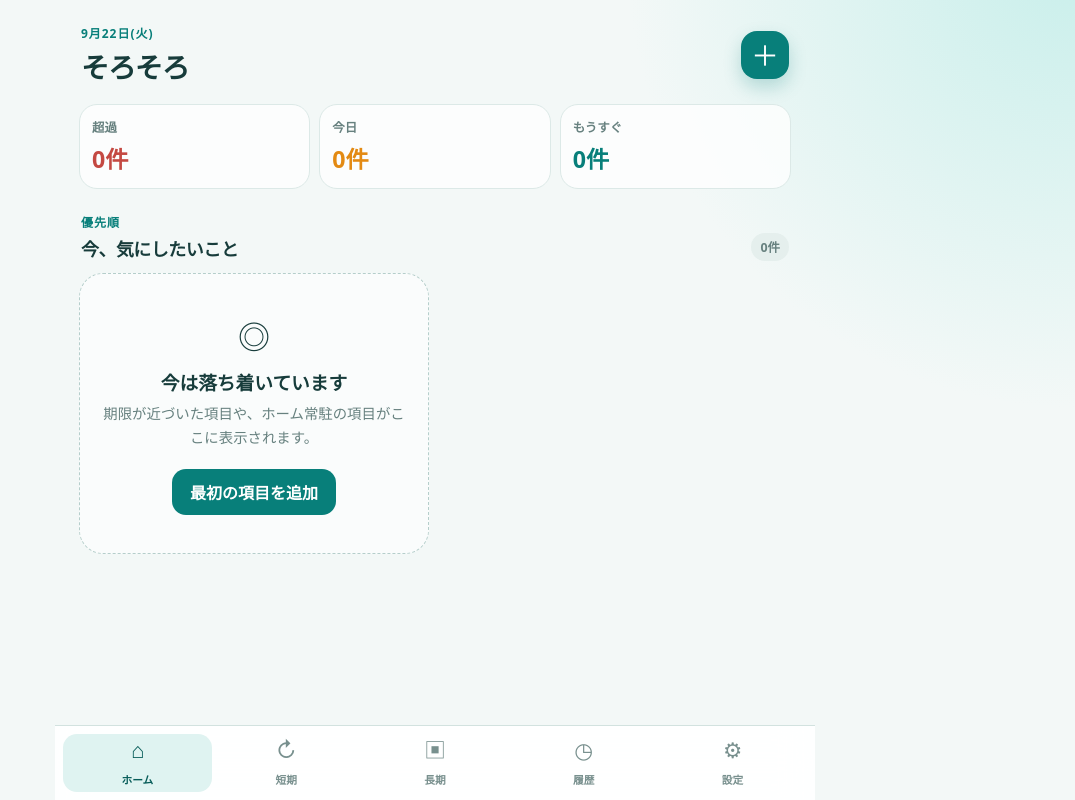
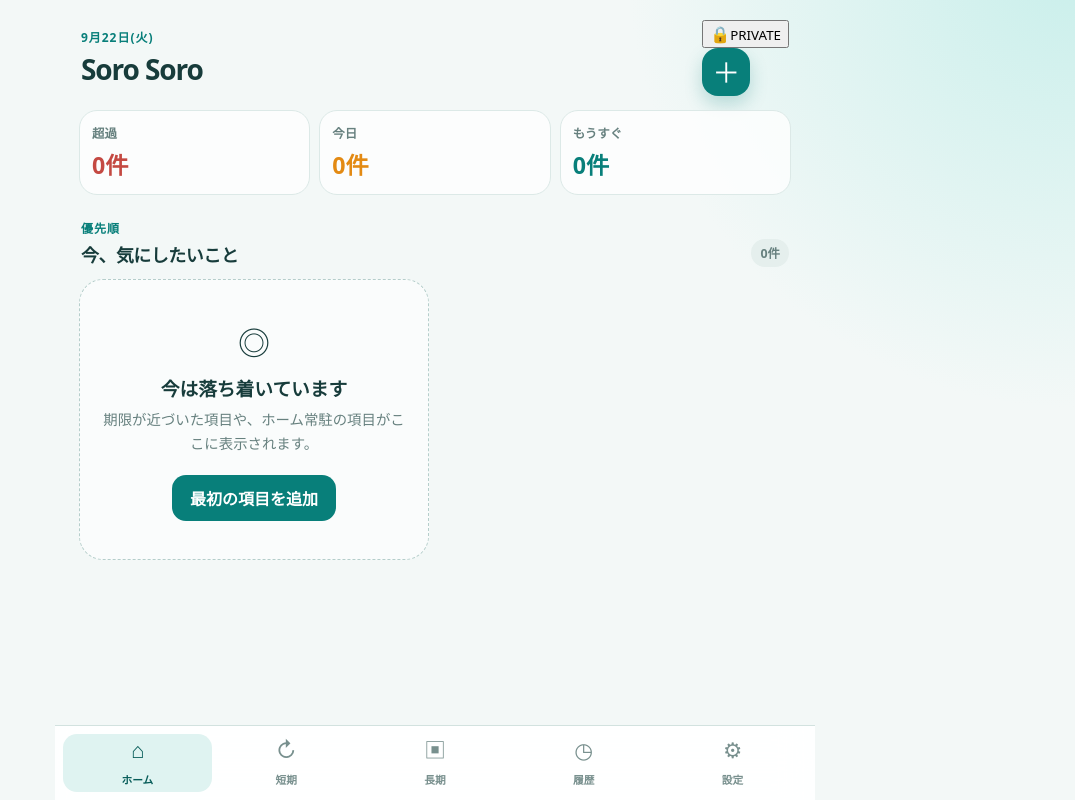
Before and after one commit to yuuuh26/sorosoro, a plain HTML site: page index.html in a window 1280 px wide. Shown: the whole page, without its empty margins (205-1280 px from the left). Drawn offline with Linux system fonts and the light colour scheme.

Commit message:
Rename app to Soro Soro and add privacy UI

```diff
--- a/index.html
+++ b/index.html
@@ -4,9 +4,9 @@
   <meta charset="UTF-8">
   <meta name="viewport" content="width=device-width, initial-scale=1, viewport-fit=cover">
   <meta name="theme-color" content="#087f7a">
-  <meta name="description" content="最後にやった日から、次の『そろそろ』を知らせる周期管理アプリ">
+  <meta name="description" content="暮らしの周期を軽やかに整える、Soro Soro 周期管理アプリ">
   <meta name="robots" content="noindex, nofollow, noarchive">
-  <title>そろそろ</title>
+  <title>Soro Soro</title>
   <link rel="manifest" href="./manifest.webmanifest">
   <link rel="icon" type="image/png" sizes="192x192" href="./assets/icon-192.png">
   <link rel="apple-touch-icon" href="./assets/icon-192.png">
@@ -15,8 +15,11 @@
 <body>
   <div class="app-shell">
     <header class="app-header">
-      <div><p class="eyebrow" id="todayLabel"></p><h1 id="pageTitle">そろそろ</h1></div>
-      <button class="icon-button" id="quickAdd" type="button" aria-label="項目を追加"><span aria-hidden="true">＋</span></button>
+      <div class="brand-block"><p class="eyebrow" id="todayLabel"></p><h1 id="pageTitle" class="brand-title">Soro Soro</h1></div>
+      <div class="header-actions">
+        <button class="privacy-button" id="privacyToggle" type="button" aria-label="プライベート項目を表示" aria-pressed="false"><span id="privacyIcon" aria-hidden="true">🔒</span><small id="privacyLabel">PRIVATE</small></button>
+        <button class="icon-button" id="quickAdd" type="button" aria-label="項目を追加"><span aria-hidden="true">＋</span></button>
+      </div>
     </header>
 
     <main id="mainContent" tabindex="-1">
@@ -39,10 +42,11 @@
       </section>
       <section class="view" id="settingsView" data-view="settings" aria-labelledby="pageTitle">
         <div class="settings-stack">
+          <section class="settings-card privacy-settings-card"><div class="settings-title-row"><div><p class="section-kicker">PRIVACY</p><h2>プライベートモード</h2></div><strong class="privacy-state" id="privacyState">非表示 0件</strong></div><p class="muted-copy">プライベートに設定した項目は、通常時は一覧・履歴・件数から隠れます。表示状態は再読み込みすると自動で非表示に戻ります。</p><button class="secondary-button full privacy-settings-button" id="privacySettingsToggle" type="button">プライベート項目を表示</button><p class="privacy-note">※ 画面上で隠すための機能です。端末内データ自体を暗号化する機能ではありません。</p></section>
           <section class="settings-card"><h2>データ</h2><div class="setting-row"><span>端末保存</span><strong id="dbStatus">確認中</strong></div><div class="setting-row"><span>永続ストレージ</span><strong id="persistStatus">確認中</strong></div><button class="secondary-button full" id="requestPersist" type="button">永続化を申請</button></section>
           <section class="settings-card"><h2>停止中の項目</h2><div id="pausedList" class="paused-list"></div></section>
           <section class="settings-card"><h2>URL</h2><div class="url-block"><span>アプリURL</span><code id="appUrl">https://yuuuh26.github.io/sorosoro/</code><button class="copy-button" data-copy="app" type="button">コピー</button></div><div class="url-block"><span>GitHubリポジトリURL</span><code id="repoUrl">https://github.com/yuuuh26/sorosoro</code><button class="copy-button" data-copy="repo" type="button">コピー</button></div></section>
-          <section class="about-card"><img src="./assets/icon-192.png" width="64" height="64" alt=""><div><h2>そろそろ</h2><p>v1.0.0</p><p>Made by YUU</p></div></section>
+          <section class="about-card"><img src="./assets/icon-192.png" width="64" height="64" alt=""><div><h2>Soro Soro</h2><p>v1.1.0</p><p>Made by YUU</p></div></section>
         </div>
       </section>
     </main>
@@ -63,12 +67,12 @@
       <div class="form-grid">
         <label class="field icon-field"><span>絵文字</span><input id="itemIcon" maxlength="4" value="🫖" aria-label="アイコンまたは絵文字"></label>
         <label class="field name-field"><span>項目名 <em>必須</em></span><input id="itemName" required maxlength="40" placeholder="お茶ポット洗浄"></label>
-        <label class="field"><span>カテゴリー</span><select id="itemCategory"><option>🏠 家事</option><option>🧹 掃除</option><option>💊 健康</option><option>✂️ 身だしなみ</option><option>🛠 メンテナンス</option><option>📦 補充</option><option>⭐ その他</option></select></label>
         <fieldset class="field cycle-field"><legend>周期 <em>必須</em></legend><div class="inline-fields"><input id="intervalValue" type="number" min="1" max="999" value="7" required aria-label="周期の数値"><select id="intervalUnit" aria-label="周期の単位"><option value="day">日ごと</option><option value="week">週ごと</option><option value="month">か月ごと</option></select></div></fieldset>
         <label class="field"><span>前回実施日 <em>必須</em></span><input id="lastCompletedDate" type="date" required></label>
         <label class="field"><span>表示場所</span><select id="itemTab"><option value="short">短期</option><option value="long">長期</option></select></label>
         <label class="field"><span>ホーム浮上</span><div class="suffix-input"><input id="riseDays" type="number" min="0" max="365" value="3"><span>日前から</span></div></label>
         <label class="switch-field"><span><strong>ホームへ常時表示</strong><small>期限前でもホームに表示</small></span><input id="pinHome" type="checkbox" role="switch"></label>
+        <label class="switch-field privacy-switch"><span><strong>プライベート項目</strong><small>通常時は一覧・履歴から隠す</small></span><input id="itemPrivate" type="checkbox" role="switch"></label>
         <label class="field full-width"><span>メモ</span><textarea id="itemNote" maxlength="300" rows="3" placeholder="交換場所や手順など"></textarea></label>
       </div>
       <p class="form-error" id="formError" role="alert"></p>
```
